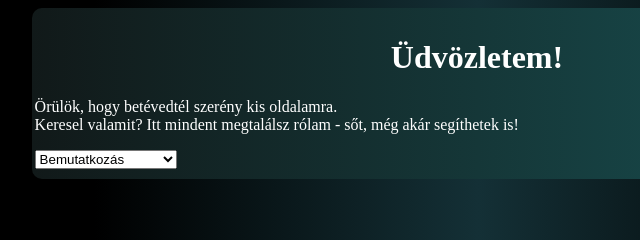
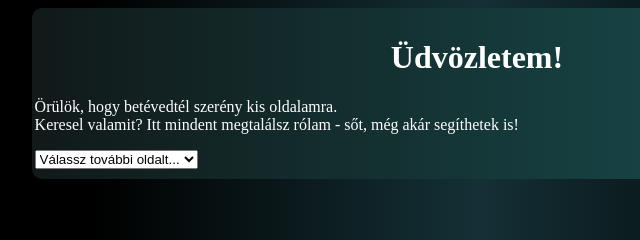
Before and after one commit to blackknight4801/Black-Knight, a plain HTML site: page hu/index.html in a window 1280 px wide. Shown: the top 240 px of the page, 162-802 px from the left. Drawn offline with Linux system fonts and the light colour scheme.

Commit message:
A small update was given to fix issues with the hungarian subsites.

```diff
--- a/hu/index.html
+++ b/hu/index.html
@@ -19,6 +19,7 @@
             else {
                 document.location.href = 'https:/' + '/blackknight4801.github.io/Black-Knight/hu/' + page
             }">
+                <option hidden selected disabled>Válassz további oldalt...</option>
                 <optgroup title="Következők">
                     <option value="bemutatkozás">Bemutatkozás</option>
                 </optgroup>
```
Also changed, not shown: hu/bemutatkozás/index.html (+1 -0 lines).
